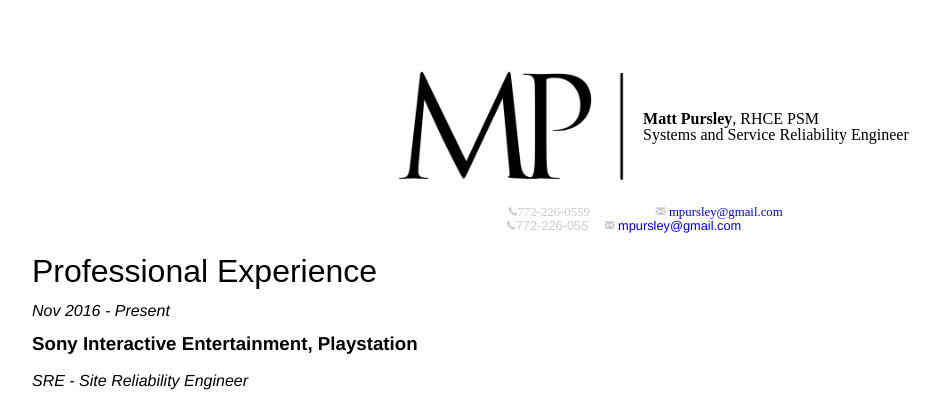
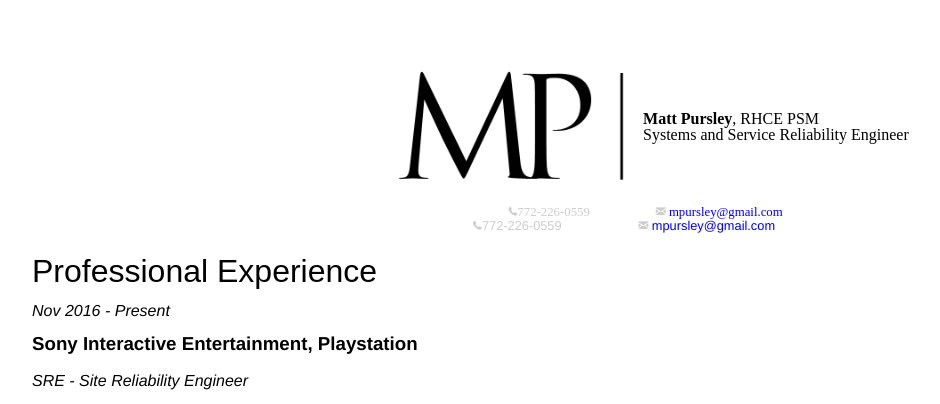
Before and after one commit to mpursley/mpursley.github.io, a Jekyll site: the page built from index_resume_short.md, in a window 1280 px wide. Shown: the top 404 px of the page, without its empty margins (16-956 px from the left). Built offline with Jekyll 4.4.1, drawn with Linux system fonts in a browser that asks for light colours.

Commit message:
Update index_resume_short.md

```diff
--- a/index_resume_short.md
+++ b/index_resume_short.md
@@ -25,7 +25,8 @@ title: Matt Pursley's CV
 </table>
 
 <div id="webaddress">
-  <i class="fi-telephone"></i>772-226-055
+  <i class="fi-telephone"></i>772-226-0559
+  &nbsp;&nbsp;&nbsp;&nbsp;&nbsp;&nbsp;&nbsp;&nbsp;&nbsp;&nbsp;&nbsp;&nbsp;&nbsp;&nbsp;&nbsp;&nbsp;
   <i class="fi-mail" style="margin-left:1em"></i>
   <a href="mailto:mpursley@gmail.com">mpursley@gmail.com</a>
 </div>
```
